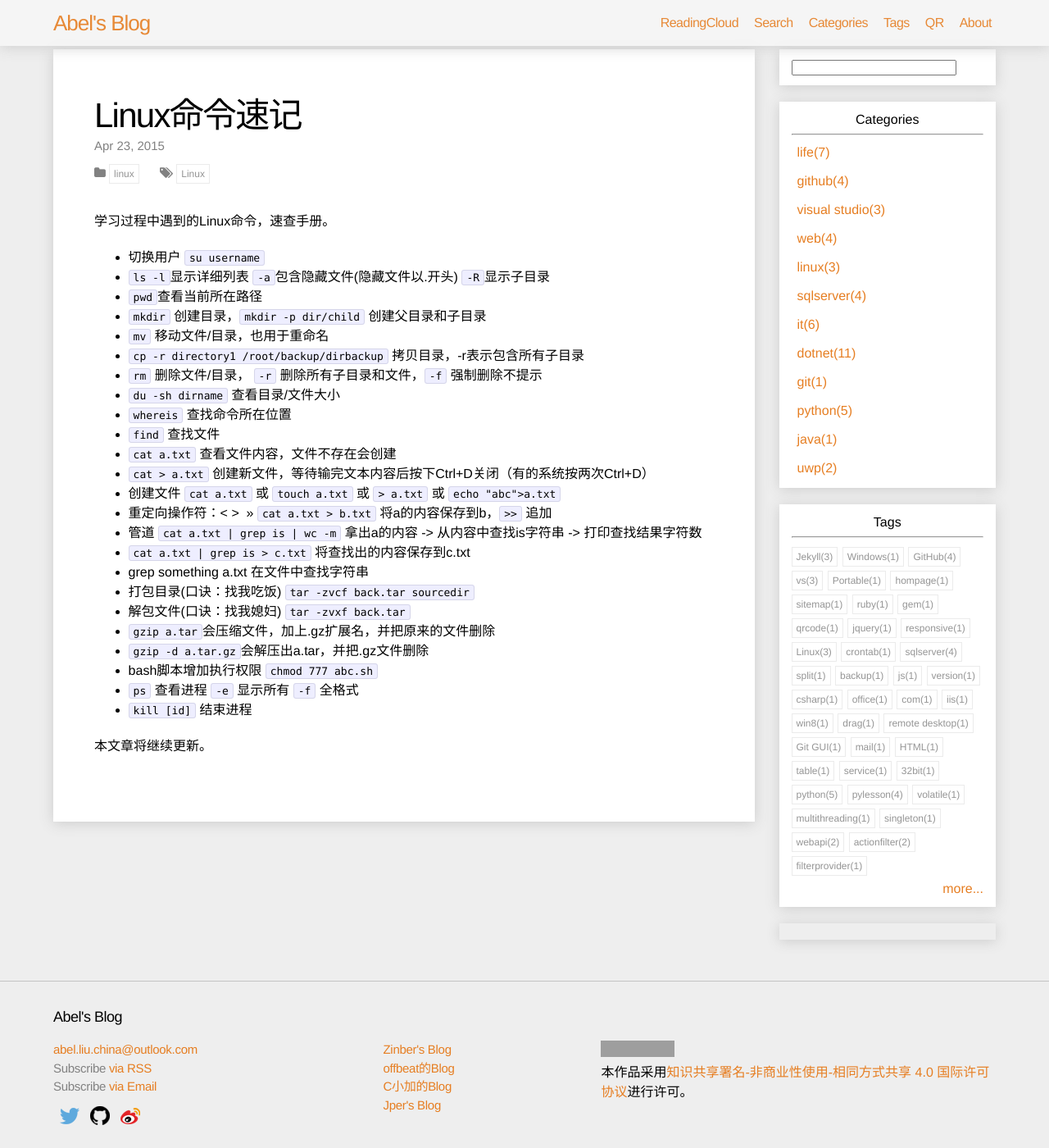
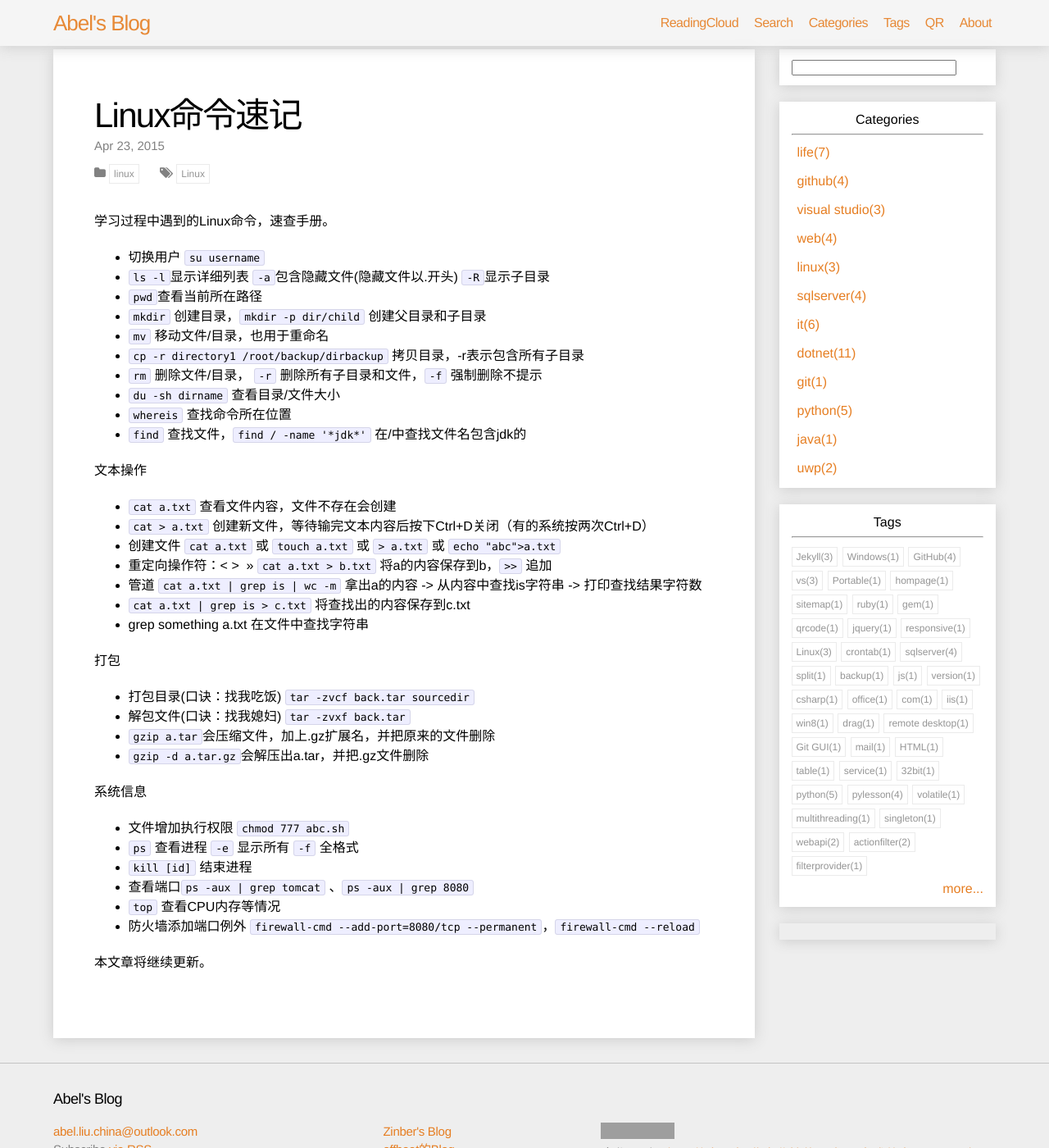
Before and after one commit to Abel-Liu/Abel-Liu.github.io, a Jekyll site: the page built from _posts/Linux/2015-04-23-linux-cmd.md, in a window 1280 px wide and 1400 px high. Shown: the whole window at 82% size. Built offline with Jekyll 4.4.1, drawn with Linux system fonts in a browser that asks for light colours; nearby versions of some CDN libraries; comment, search, counter and statistics services are not loaded; grey boxes are pictures that could not be loaded.

Commit message:
update linux

```diff
--- a/_posts/Linux/2015-04-23-linux-cmd.md
+++ b/_posts/Linux/2015-04-23-linux-cmd.md
@@ -17,7 +17,9 @@ description:
 * <code>rm</code> 删除文件/目录，  <code>-r</code> 删除所有子目录和文件，<code>-f</code> 强制删除不提示
 * <code>du -sh dirname</code> 查看目录/文件大小
 * `whereis` 查找命令所在位置
-* `find` 查找文件
+* `find` 查找文件，`find / -name '*jdk*'` 在/中查找文件名包含jdk的
+
+文本操作
 
 * `cat a.txt` 查看文件内容，文件不存在会创建
 * `cat > a.txt` 创建新文件，等待输完文本内容后按下Ctrl+D关闭（有的系统按两次Ctrl+D）
@@ -27,13 +29,20 @@ description:
 * `cat a.txt | grep is > c.txt`  将查找出的内容保存到c.txt
 * grep something a.txt 在文件中查找字符串
 
+打包
+
 * 打包目录(口诀：找我吃饭) <code>tar -zvcf back.tar sourcedir</code>
 * 解包文件(口诀：找我媳妇) <code>tar -zvxf back.tar</code>
 * `gzip a.tar`会压缩文件，加上.gz扩展名，并把原来的文件删除
 * `gzip -d a.tar.gz`会解压出a.tar，并把.gz文件删除
 
-* bash脚本增加执行权限 <code>chmod 777 abc.sh</code>
+系统信息
+
+* 文件增加执行权限 <code>chmod 777 abc.sh</code>
 * `ps` 查看进程 `-e` 显示所有  `-f` 全格式
 * `kill [id]` 结束进程
+* 查看端口`ps -aux | grep tomcat` 、`ps -aux | grep 8080`
+* `top` 查看CPU内存等情况
+* 防火墙添加端口例外 `firewall-cmd --add-port=8080/tcp --permanent`，`firewall-cmd --reload`
 
 本文章将继续更新。
```
